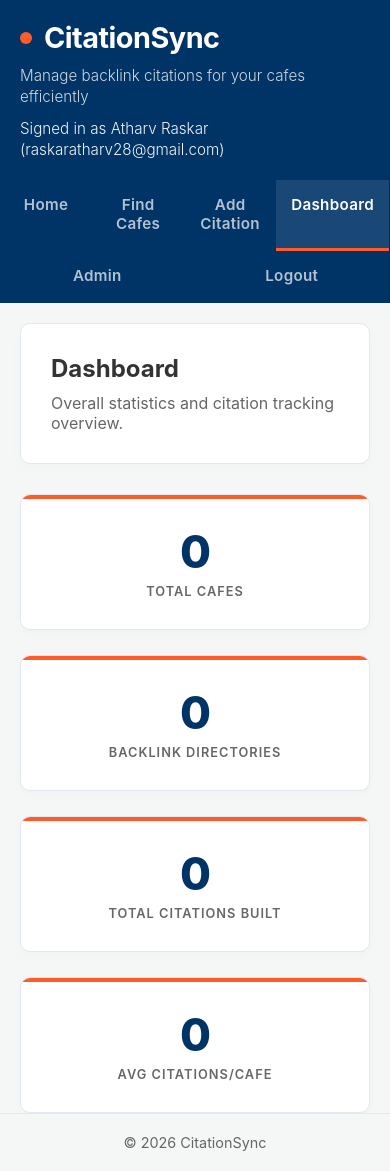
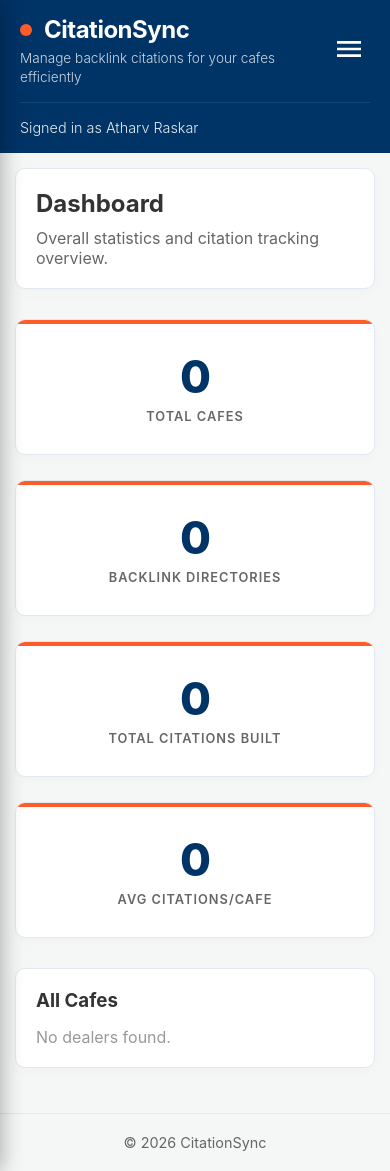
Before and after one commit to atharv-1511/Citationsync, a Flask app: page /dashboard in a window 390 px wide. Run offline with Flask 3, Linux system fonts and the light colour scheme; a user stored in the database is signed in; data comes from the database, SQL or seed files in the repository; data that the repository does not hold is empty.

Commit message:
Update base.html and dashboard.html

```diff
--- a/templates/base.html
+++ b/templates/base.html
@@ -356,57 +356,109 @@
             letter-spacing: 1px;
         }
 
+        .mobile-menu-btn {
+            display: none;
+            background: none;
+            border: none;
+            color: white;
+            padding: 5px;
+            cursor: pointer;
+            box-shadow: none;
+            margin-left: 15px;
+        }
+
+        .mobile-menu-btn:hover {
+            background: transparent;
+            box-shadow: none;
+            transform: none;
+            opacity: 0.8;
+        }
+
+        .header-top {
+            display: flex;
+            justify-content: space-between;
+            align-items: center;
+        }
+
+        .mobile-overlay {
+            display: none;
+            position: fixed;
+            top: 0; left: 0; right: 0; bottom: 0;
+            background: rgba(0,0,0,0.6);
+            z-index: 99;
+            opacity: 0;
+            transition: opacity 0.3s ease;
+            backdrop-filter: blur(3px);
+        }
+
         @media (max-width: 900px) {
             .container {
                 grid-template-columns: 1fr;
-                grid-template-rows: auto auto 1fr auto;
+                grid-template-rows: auto 1fr auto;
                 min-height: auto;
+            }
+
+            .mobile-menu-btn {
+                display: block;
             }
 
             header {
                 grid-column: 1 / 2;
                 grid-row: 1 / 2;
-                padding: 20px;
+                padding: 15px 20px;
+            }
+
+            header h1 {
+                font-size: 1.5em;
+                margin-bottom: 5px;
+            }
+
+            header p {
+                font-size: 0.85em;
+                margin-bottom: 0;
             }
 
             nav {
-                grid-column: 1 / 2;
-                grid-row: 2 / 3;
-                flex-direction: row;
-                flex-wrap: wrap;
-                padding: 0;
+                position: fixed;
+                top: 0;
+                left: -280px;
+                bottom: 0;
+                width: 280px;
+                z-index: 100;
+                transition: transform 0.3s cubic-bezier(0.4, 0, 0.2, 1);
+                box-shadow: 2px 0 20px rgba(0,0,0,0.3);
+                border-right: none;
+            }
+
+            nav.open {
+                transform: translateX(280px);
             }
 
             nav a {
-                flex: 1;
-                text-align: center;
-                border-left: none;
-                border-bottom: 3px solid transparent;
-                padding: 15px;
-            }
-
-            nav a:hover {
-                padding-left: 15px;
-                background: rgba(255,255,255,0.05);
-            }
-
-            nav a.active {
-                border-left: none;
-                border-bottom: 3px solid var(--accent-color);
+                padding: 18px 25px;
+                font-size: 1.05em;
             }
 
             main {
                 grid-column: 1 / 2;
-                grid-row: 3 / 4;
-                padding: 20px;
+                grid-row: 2 / 3;
+                padding: 15px;
                 overflow-y: auto;
             }
 
             footer {
                 grid-column: 1 / 2;
-                grid-row: 4 / 5;
+                grid-row: 3 / 4;
                 padding: 20px;
                 text-align: center;
+            }
+
+            .card {
+                padding: 20px;
+            }
+
+            .grid {
+                grid-template-columns: 1fr;
             }
         }
     </style>
@@ -414,16 +466,23 @@
 <body>
     <div class="container">
         <header>
-            <h1>CitationSync</h1>
-            <p>Manage backlink citations for your cafes efficiently</p>
+            <div class="header-top">
+                <div>
+                    <h1>CitationSync</h1>
+                    <p>Manage backlink citations for your cafes efficiently</p>
+                </div>
+                <button class="mobile-menu-btn" onclick="toggleMenu()" aria-label="Toggle Menu">
+                    <svg viewBox="0 0 24 24" width="32" height="32" fill="currentColor"><path d="M3 18h18v-2H3v2zm0-5h18v-2H3v2zm0-7v2h18V6H3z"/></svg>
+                </button>
+            </div>
             {% if current_user %}
-            <p style="margin-top: 10px; font-size: 0.95em; opacity: 0.95;">
-                Signed in as {{ current_user.full_name }} ({{ current_user.email }})
+            <p style="margin-top: 15px; padding-top: 15px; border-top: 1px solid rgba(255,255,255,0.1); font-size: 0.9em; opacity: 0.9;">
+                Signed in as {{ current_user.full_name }}
             </p>
             {% endif %}
         </header>
 
-        <nav>
+        <nav id="mobile-nav">
             <a href="{{ url_for('index') }}" {% if request.endpoint == 'index' %}class="active"{% endif %}>Home</a>
             <a href="{{ url_for('dealer_page') }}" {% if request.endpoint == 'dealer_page' %}class="active"{% endif %}>Find Cafes</a>
             <a href="{{ url_for('add_citation_page') }}" {% if request.endpoint == 'add_citation_page' %}class="active"{% endif %}>Add Citation</a>
@@ -449,11 +508,26 @@
             {% block content %}{% endblock %}
         </main>
 
+        <div id="mobile-overlay" class="mobile-overlay" onclick="toggleMenu()"></div>
+
         <footer>
             <p>&copy; 2026 CitationSync</p>
         </footer>
     </div>
 
+    <script>
+        function toggleMenu() {
+            document.getElementById('mobile-nav').classList.toggle('open');
+            const overlay = document.getElementById('mobile-overlay');
+            if (overlay.style.display === 'block') {
+                overlay.style.opacity = '0';
+                setTimeout(() => overlay.style.display = 'none', 300);
+            } else {
+                overlay.style.display = 'block';
+                setTimeout(() => overlay.style.opacity = '1', 10);
+            }
+        }
+    </script>
     <script src="{{ url_for('static', filename='script.js') }}"></script>
 </body>
 </html>
--- a/templates/dashboard.html
+++ b/templates/dashboard.html
@@ -86,7 +86,7 @@
             return;
         }
 
-        let html = '<table><thead><tr><th>Cafe ID</th><th>Cafe Name</th><th>Total Citations</th><th>This Month</th></tr></thead><tbody>';
+        let html = '<div style="overflow-x: auto;"><table><thead><tr><th>Cafe ID</th><th>Cafe Name</th><th>Total Citations</th><th>This Month</th></tr></thead><tbody>';
 
         data.dealers.forEach(dealer => {
             html += `
@@ -99,7 +99,7 @@
             `;
         });
 
-        html += '</tbody></table>';
+        html += '</tbody></table></div>';
         if (data.pages > 1) {
             html += `<div style="margin-top: 15px; display: flex; align-items: center; gap: 15px;">`;
             if (data.current_page > 1) {
```
